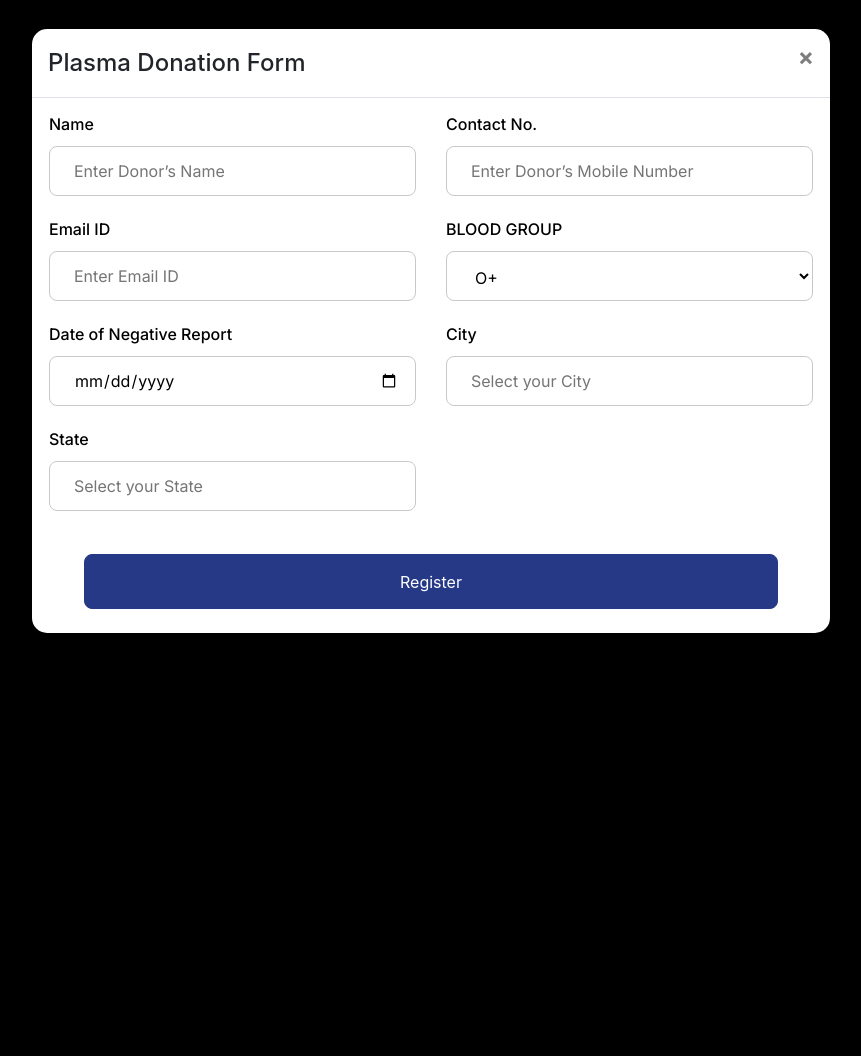
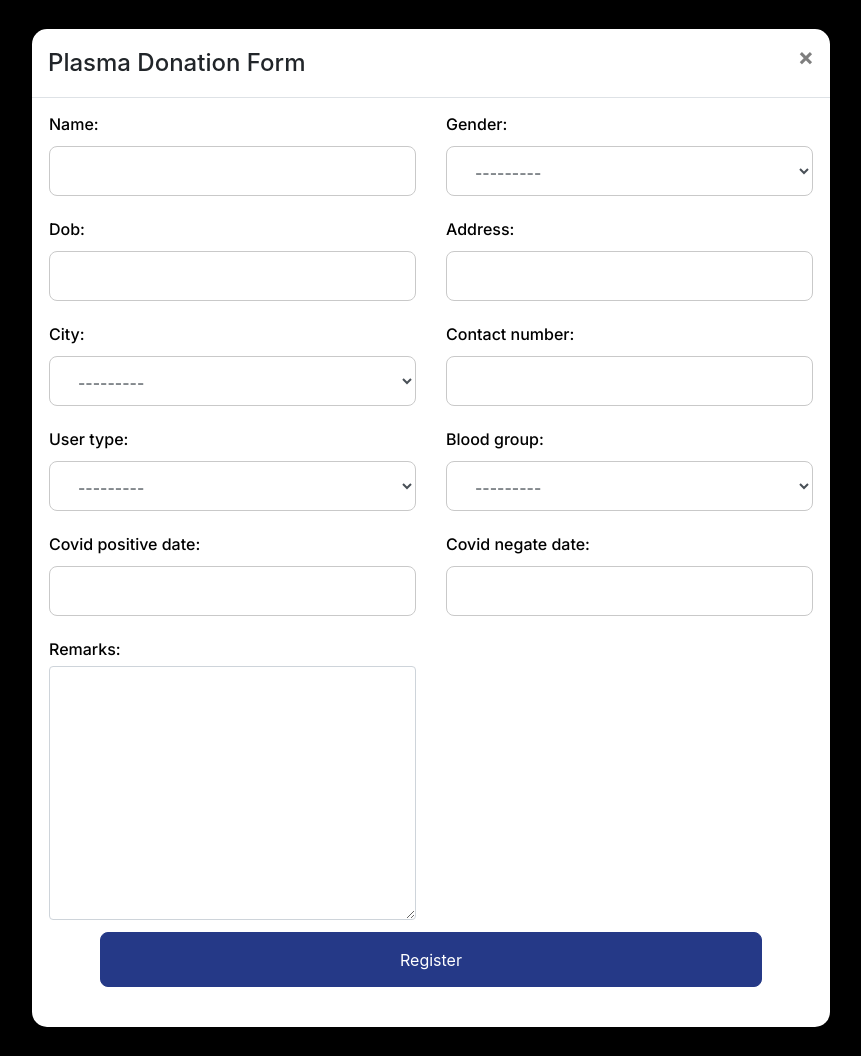
Before and after one commit to care2donate/care2donate, a Django app: template templates/covid/home.html in a window 1280 px wide, after a click that opens the changed part. Shown: the whole page, without its empty margins (209-1070 px from the left). Run offline with Django 3.2, Linux system fonts and the light colour scheme; the template is opened without the code that fills it: values that come from a table or form of the project are taken from there, others are empty; tables that the repository leaves empty hold one stand-in row (values such as "Sample post"); some libraries are stand-ins or nearby versions.

Commit message:
updated donor receipient modal

```diff
--- a/care2donate/settings.py
+++ b/care2donate/settings.py
@@ -47,6 +47,7 @@ CORE = [
     'nested_admin',
     'rest_framework',
     'rest_framework_jwt',
+    'widget_tweaks',
 
 ]
 
--- /dev/null
+++ b/covid/forms.py
@@ -0,0 +1,23 @@
+from django import forms
+
+from covid.models import CovidUserDetail
+from user.models import User
+
+
+class CovidUserForm(forms.ModelForm):
+    class Meta:
+        model = User
+        fields = (
+            'name', 'gender', 'dob',
+            'address', 'city',
+            'contact_number'
+        )
+
+
+class CovidUserDetailForm(forms.ModelForm):
+    class Meta:
+        model = CovidUserDetail
+        fields = (
+            'user_type', 'blood_group', 'covid_positive_date',
+            'covid_negate_date', 'remarks',
+        )
--- a/requirements.txt
+++ b/requirements.txt
@@ -7,6 +7,7 @@ django-choices==1.7.0
 django-import-export==2.5.0
 django-filter==2.4.0
 django-nested-admin==3.3.3
+django-widget-tweaks==1.4.8
 djangorestframework==3.12.4
 djangorestframework-jwt==1.11.0
 django-utils-six==2.0
--- a/templates/covid/base.html
+++ b/templates/covid/base.html
@@ -1,5 +1,6 @@
 {% load static %}
 {% load rest_framework %}
+{% load widget_tweaks %}
 
 <!DOCTYPE html>
 <html lang="en">
@@ -454,14 +455,14 @@
                 <span class="navbar-toggler-icon"></span>
             </button>
             <a class="navbar-brand mr-0" href="#slider"><img src="static/covid/img/Logo%20Care2Donate.svg" alt="Logo"></a>
-            <div class="collapse navbar-collapse" id="navbarNavDropdown">
+            {% comment %} <div class="collapse navbar-collapse" id="navbarNavDropdown">
                 <ul class="nav navbar-nav ml-auto">
                     <li class="nav-item">
                         <a class="nav-link" href="https://docs.google.com/forms/d/e/1FAIpQLSc0tIvW12UaWI53x37YQNSGwDClDRKmPNBlIb3b1wVC5angYw/viewform">Donate
                             plasma</a>
                     </li>
                 </ul>
-            </div>
+            </div> {% endcomment %}
         </div>
     </nav>
     <!-- ======== End Navbar ======== -->
--- a/templates/covid/donor.html
+++ b/templates/covid/donor.html
@@ -6,45 +6,16 @@
 
 <!-- Modal body -->
 <div class="modal-body">
-    <div class="registration-form_body d-flex flex-wrap justify-content-between px-3">
-        <div class="registration-form-row row d-flex flex-column mb-2">
-            <label for="name">Name</label>
-            <input type="text" placeholder="Enter Donor’s Name" name="name" id="donor-name" required>
+    <form method="post" novalidate>
+        <div class="registration-form_body d-flex flex-wrap justify-content-between px-3">
+            {% csrf_token %}
+            {% include 'covid/includes/bs4_form.html' with form=covid_user_form %}
+            {% include 'covid/includes/bs4_form.html' with form=covid_user_details_form %}
         </div>
-        <div class="registration-form-row row d-flex flex-column mb-2">
-            <label for="name">Contact No.</label>
-            <input type="number" placeholder="Enter Donor’s Mobile Number" name="donor-number"
-                id="number" required>
+
+        <div class="modal-footer border-0 pt-0 px-5 mb-2">
+            <button type="button" class="btn register-btn">Register</button>
         </div>
-        <div class="registration-form-row row d-flex flex-column mb-2">
-            <label for="email">Email ID</label>
-            <input type="text" placeholder="Enter Email ID" name="email" id="donor-email" required>
-        </div>
-        <div class="registration-form-row row d-flex flex-column mb-2">
-            <label for="email">BLOOD GROUP</label>
-            <select name="blood-groups">
-                <option value="">O+</option>
-                <option value="">AB+</option>
-                <option value="">O-</option>
-                <option value="">AB-</option>
-            </select>
-        </div>
-        <div class="registration-form-row row d-flex flex-column mb-2">
-            <label for="email">Date of Negative Report</label>
-            <input type="date" placeholder="Enter Date" name="date" id="donor-date" required>
-        </div>
-        <div class="registration-form-row row d-flex flex-column mb-2">
-            <label for="email">City</label>
-            <input type="text" placeholder="Select your City" name="city" id="donor-city" required>
-        </div>
-        <div class="registration-form-row row d-flex flex-column mb-2">
-            <label for="email">State</label>
-            <input type="text" placeholder="Select your State" name="state" id="donor-state" required>
-        </div>
-    </div>
+    </form>
+
 </div>
-
-<!-- Modal footer -->
-<div class="modal-footer border-0 pt-0 px-5 mb-2">
-    <button type="button" class="btn register-btn">Register</button>
-</div>
--- /dev/null
+++ b/templates/covid/includes/bs4_form.html
@@ -0,0 +1,38 @@
+{% load widget_tweaks %}
+
+{% for hidden_field in form.hidden_fields %}
+  {{ hidden_field }}
+{% endfor %}
+
+{% if form.non_field_errors %}
+  <div class="alert alert-danger" role="alert">
+    {% for error in form.non_field_errors %}
+      {{ error }}
+    {% endfor %}
+  </div>
+{% endif %}
+
+{% for field in form.visible_fields %}
+  <div class="registration-form-row row d-flex flex-column mb-2">
+    {{ field.label_tag }}
+
+    {% if form.is_bound %}
+      {% if field.errors %}
+        {% render_field field class="form-control is-invalid" %}
+        {% for error in field.errors %}
+          <div class="invalid-feedback">
+            {{ error }}
+          </div>
+        {% endfor %}
+      {% else %}
+        {% render_field field class="form-control is-valid" %}
+      {% endif %}
+    {% else %}
+      {% render_field field class="form-control" %}
+    {% endif %}
+
+    {% if field.help_text %}
+      <small class="form-text text-muted">{{ field.help_text }}</small>
+    {% endif %}
+  </div>
+{% endfor %}
--- a/templates/covid/recipient.html
+++ b/templates/covid/recipient.html
@@ -6,45 +6,15 @@
 
 <!-- Modal body -->
 <div class="modal-body">
-    <div class="registration-form_body d-flex flex-wrap justify-content-between px-3">
-        <div class="registration-form-row row d-flex flex-column mb-2">
-            <label for="name">Name</label>
-            <input type="text" placeholder="Enter Donor’s Name" name="name" id="donor-name" required>
+    <form method="post" novalidate>
+        <div class="registration-form_body d-flex flex-wrap justify-content-between px-3">
+            {% csrf_token %}
+            {% include 'covid/includes/bs4_form.html' with form=covid_user_form %}
+            {% include 'covid/includes/bs4_form.html' with form=covid_user_details_form %}
         </div>
-        <div class="registration-form-row row d-flex flex-column mb-2">
-            <label for="name">Contact No.</label>
-            <input type="number" placeholder="Enter Donor’s Mobile Number" name="donor-number"
-                id="number" required>
+
+        <div class="modal-footer border-0 pt-0 px-5 mb-2">
+          <button type="button" class="btn register-btn">Register</button>
         </div>
-        <div class="registration-form-row row d-flex flex-column mb-2">
-            <label for="email">Email ID</label>
-            <input type="text" placeholder="Enter Email ID" name="email" id="donor-email" required>
-        </div>
-        <div class="registration-form-row row d-flex flex-column mb-2">
-            <label for="email">BLOOD GROUP</label>
-            <select name="blood-groups">
-                <option value="">O+</option>
-                <option value="">AB+</option>
-                <option value="">O-</option>
-                <option value="">AB-</option>
-            </select>
-        </div>
-        <div class="registration-form-row row d-flex flex-column mb-2">
-            <label for="email">Date of Negative Report</label>
-            <input type="date" placeholder="Enter Date" name="date" id="donor-date" required>
-        </div>
-        <div class="registration-form-row row d-flex flex-column mb-2">
-            <label for="email">City</label>
-            <input type="text" placeholder="Select your City" name="city" id="donor-city" required>
-        </div>
-        <div class="registration-form-row row d-flex flex-column mb-2">
-            <label for="email">State</label>
-            <input type="text" placeholder="Select your State" name="state" id="donor-state" required>
-        </div>
-    </div>
+    </form>
 </div>
-
-<!-- Modal footer -->
-<div class="modal-footer border-0 pt-0 px-5 mb-2">
-    <button type="button" class="btn register-btn">Register</button>
-</div>
```
